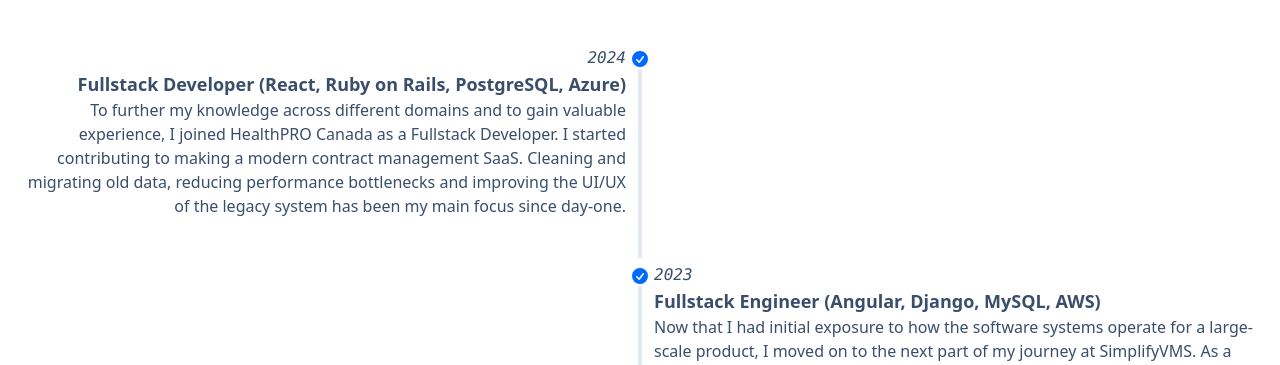
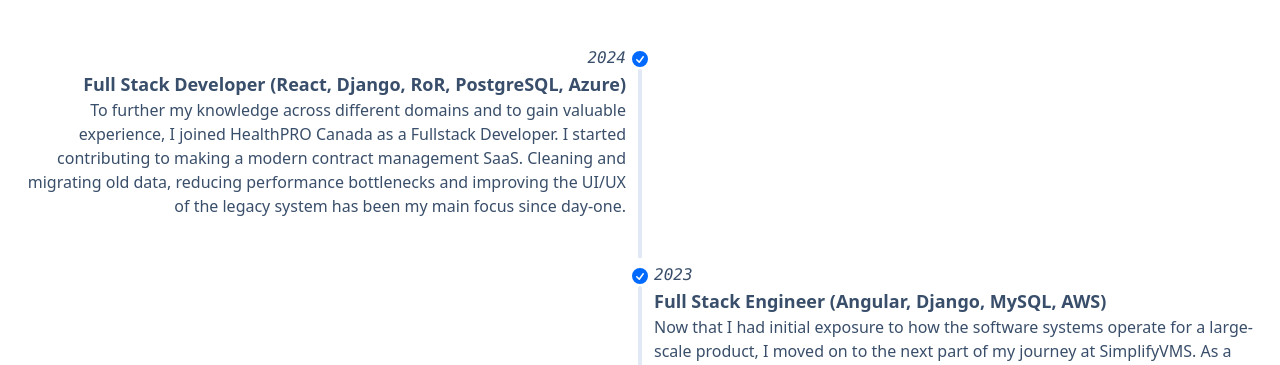
Before and after one commit to nsptel/nsptel.github.io, a Next.js app: page / in a window 1280 px wide. Shown: the part 810-1175 px from the top of the page. Built offline with nearby package versions, Linux system fonts and the light colour scheme.

Commit message:
Update Resume, Technologies for HealthPRO

```diff
--- a/app/sections/about/TimeLine.jsx
+++ b/app/sections/about/TimeLine.jsx
@@ -5,7 +5,7 @@
 const TimeLineData = [
   {
     year: 2024,
-    title: 'Fullstack Developer (React, Ruby on Rails, PostgreSQL, Azure)',
+    title: 'Full Stack Developer (React, Django, RoR, PostgreSQL, Azure)',
     description:
       'To further my knowledge across different domains and to gain valuable \
       experience, I joined HealthPRO Canada as a Fullstack Developer. I \
@@ -16,7 +16,7 @@
   },
   {
     year: 2023,
-    title: 'Fullstack Engineer (Angular, Django, MySQL, AWS)',
+    title: 'Full Stack Engineer (Angular, Django, MySQL, AWS)',
     description:
       'Now that I had initial exposure to how the software systems \
     operate for a large-scale product, I moved on to the next part of my journey\
```
Also changed, not shown: 1 other file (tests, documents, lock files or other folders).
